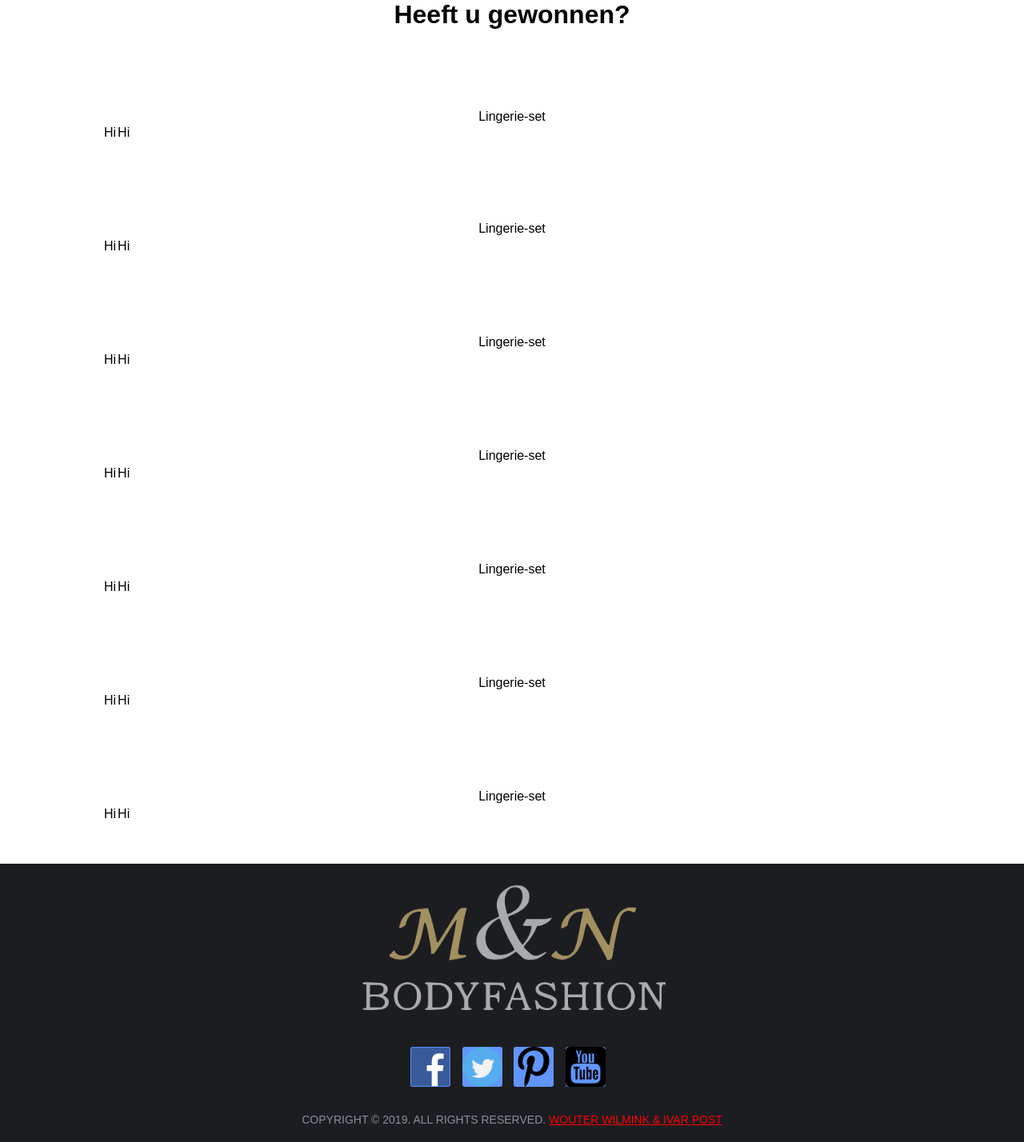
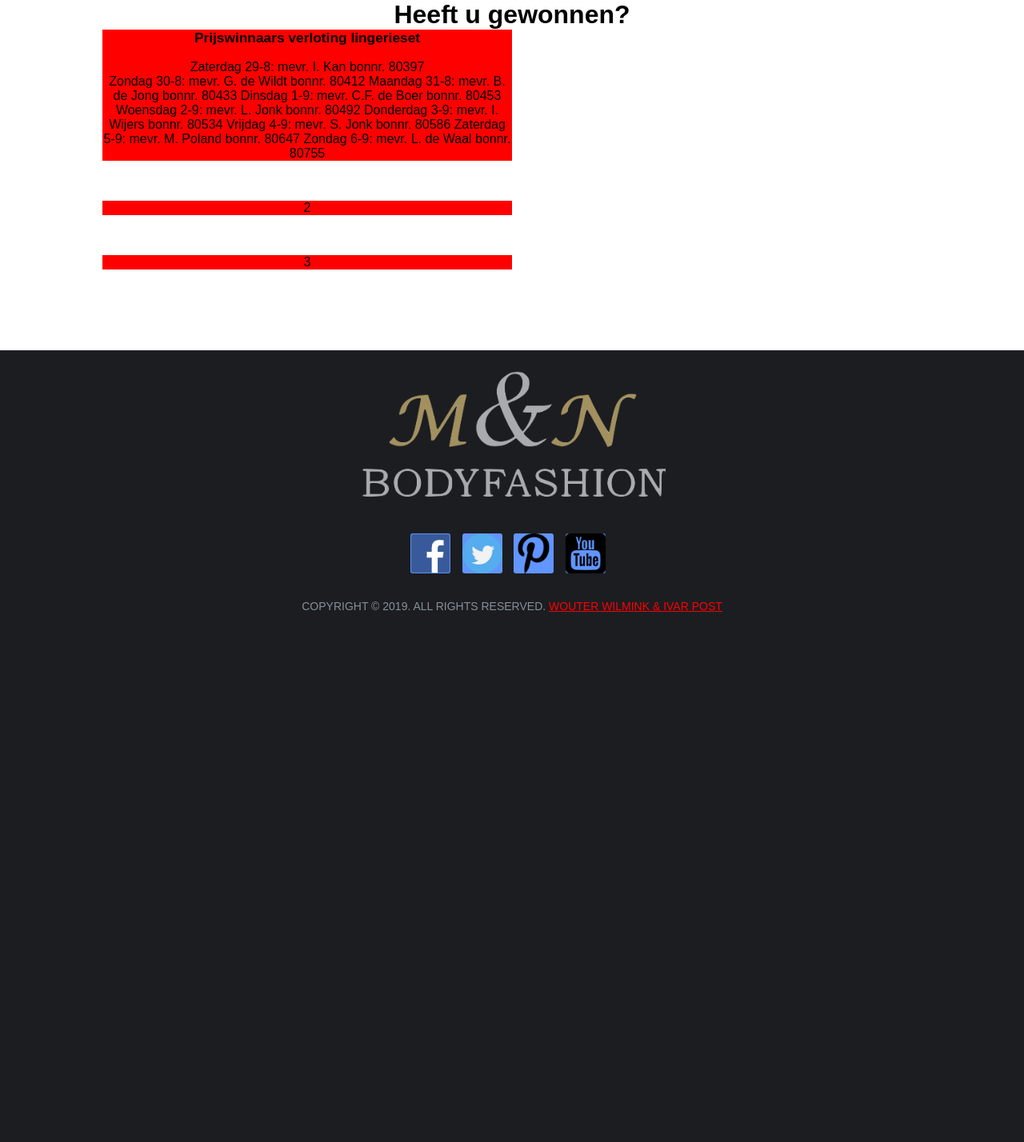
Before and after one commit to wouter141/FRESH-DEV-M-N-Bodyfashion, a PHP site: page /Site/Lijst.php in a window 1280 px wide. Shown: the part 51-1479 px from the top of the page at 80% size. After the commit the page ends 816 px from the top, so only its background shows below. Run offline with PHP 8.4, Linux system fonts and the light colour scheme.

Commit message:
Lijst changes

```diff
--- a/Site/Lijst.php
+++ b/Site/Lijst.php
@@ -3,7 +3,7 @@
 <html lang="en" dir="ltr">
   <head>
     <meta name="viewport" content="width=device-width,initial-scale=1.0">
-    <title></title>
+    <title>Prijswinnaars</title>
   </head>
   <body>
     <div class="page-Content">
@@ -11,49 +11,22 @@
       <div class="head-title">
         <h1>Heeft u gewonnen?</h1>
       </div>
-      <div class="Lijst">
-        <div class="Lijst-Lingerie Lijst-Lijst">
-          <table class="Table">
-            <tr>Lingerie-set
-            <td>Hi</td><td>Hi</td></tr>
-          </table>
+      <div class="container-flex">
+        <div class="prijs-lingerieset">
+          <h1>Prijswinnaars verloting lingerieset</h1>
+          <p>Zaterdag 29-8: mevr. I. Kan	bonnr. 80397</p>
+          Zondag 30-8: 	mevr. G. de Wildt	bonnr. 80412
+          Maandag 31-8: 	mevr. B. de Jong	bonnr. 80433
+          Dinsdag 1-9: 	mevr. C.F. de Boer	bonnr. 80453
+          Woensdag 2-9: 	mevr. L. Jonk	bonnr. 80492
+          Donderdag 3-9: 	mevr. I. Wijers	bonnr. 80534
+          Vrijdag 4-9: 	mevr. S. Jonk	bonnr. 80586
+          Zaterdag 5-9: 	mevr. M. Poland	bonnr. 80647
+          Zondag 6-9: 	mevr. L. de Waal	bonnr. 80755
         </div>
-        <div class="Lijst-Short Lijst-Lijst">
-          <table class="Table">
-            <tr>Lingerie-set</tr>
-            <tr><td>Hi</td><td>Hi</td></tr>
-          </table>
-        </div>
-        <div class="Lijst-Sept Lijst-Lijst">
-          <table class="Table">
-            <tr>Lingerie-set</tr>
-            <tr><td>Hi</td><td>Hi</td></tr>
-          </table>
-        </div>
-        <div class="Lijst-Okt Lijst-Lijst">
-          <table class="Table">
-            <tr>Lingerie-set</tr>
-            <tr><td>Hi</td><td>Hi</td></tr>
-          </table>
-        </div>
-        <div class="Lijst-Nov Lijst-Lijst">
-          <table class="Table">
-            <tr>Lingerie-set</tr>
-            <tr><td>Hi</td><td>Hi</td></tr>
-          </table>
-        </div>
-        <div class="Lijst-Dec Lijst-Lijst">
-          <table class="Table">
-            <tr>Lingerie-set</tr>
-            <tr><td>Hi</td><td>Hi</td></tr>
-          </table>
-        </div>
-        <div class="Lijst-Jan Lijst-Lijst">
-          <table class="Table">
-            <tr>Lingerie-set</tr>
-            <tr><td>Hi</td><td>Hi</td></tr>
-          </table>
-        </div>
+        <div>2</div>
+        <div>3</div>
+      </div>
       </div>
     </div>
     <?php include('./components/Footer.php'); ?>
--- a/Site/components/css/contentLijst.css
+++ b/Site/components/css/contentLijst.css
@@ -1,8 +1,16 @@
-.Lijst-Lijst{
-  margin-top: 100px;
-  text-align: center;
+.container-flex{
+  display: flex;
+  flex-direction: column;
 }
 
-.table td{
- text-align: center;
+.container-flex div{
+  text-align: center;
+  width: 50%;
+  background-color: red;
+  margin-bottom: 50px;
 }
+
+.prijs-lingerieset h1{
+  font-size: 13pt;
+  margin-bottom: 1em;
+}
```
